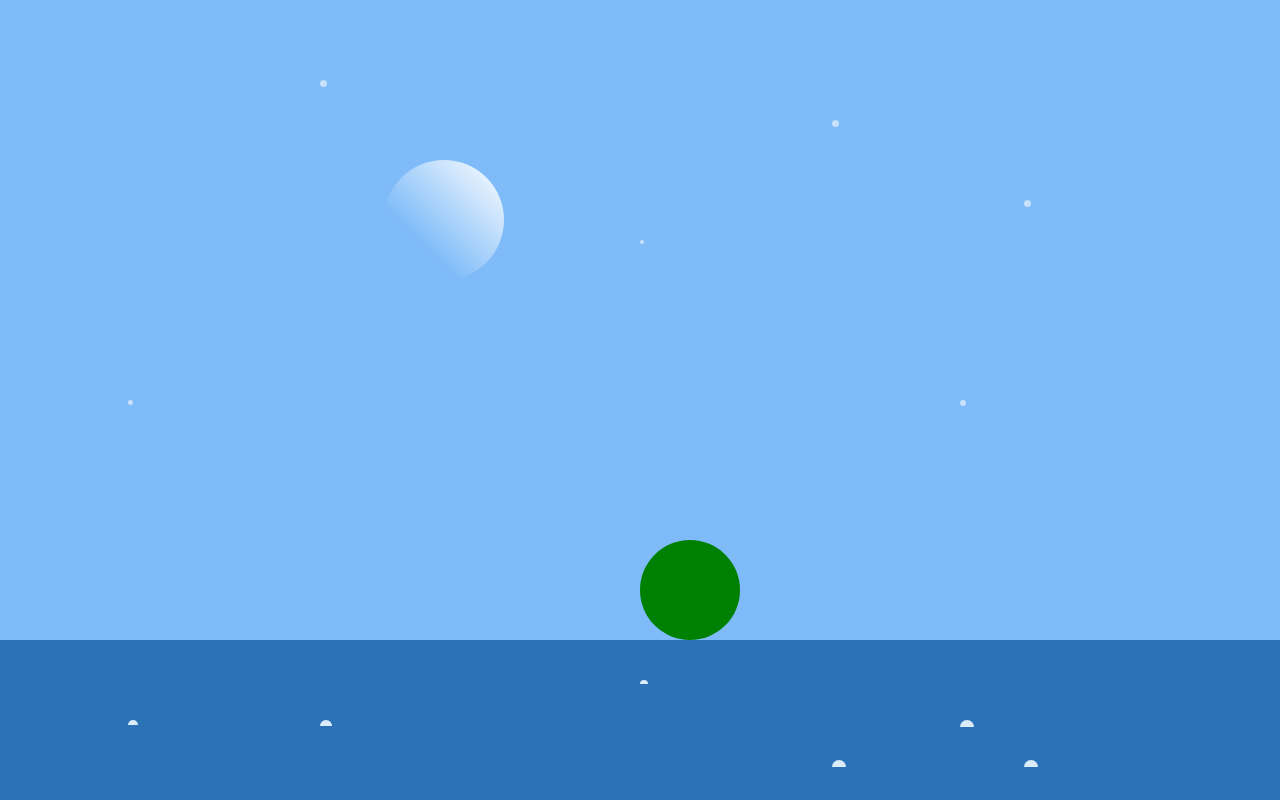
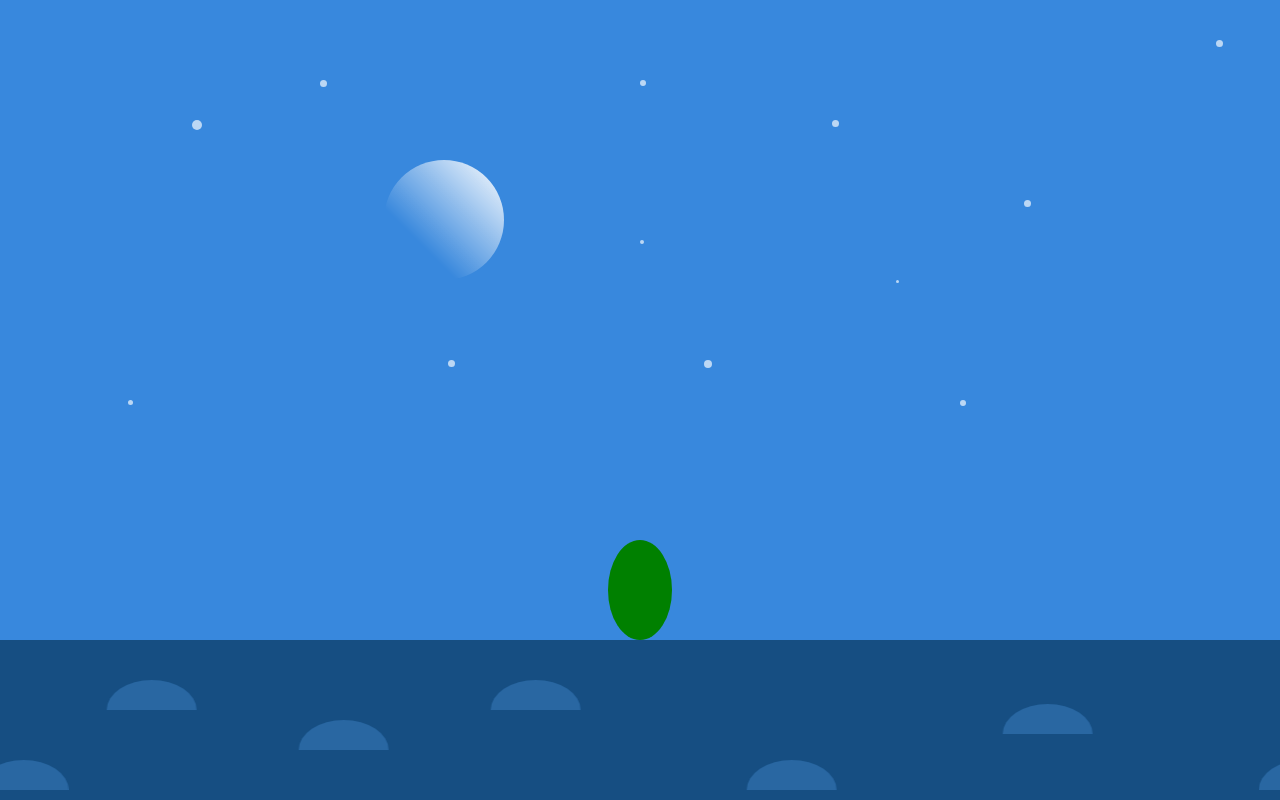
Before and after one commit to mattorme/star-wars-css, a plain HTML site: page index.html in a window 1280 px wide. Drawn offline with Linux system fonts and the light colour scheme.

Commit message:
removed scroll and added more stars, made rocks semi circle

```diff
--- a/index.html
+++ b/index.html
@@ -15,6 +15,12 @@
       <div class="star star-4"></div>
       <div class="star star-5"></div>
       <div class="star star-6"></div>
+      <div class="star star-7"></div>
+      <div class="star star-8"></div>
+      <div class="star star-9"></div>
+      <div class="star star-10"></div>
+      <div class="star star-11"></div>
+      <div class="star star-12"></div>
 
       <div class="moon"></div>
 
@@ -33,6 +39,8 @@
       <div class="rock rock-4-off"></div>
       <div class="rock rock-5-off"></div>
       <div class="rock rock-6-off"></div>
+
+      <!-- Mountains -->
     </div>
     <div class="atat"></div>
   </body>
--- a/stylesheets/main.css
+++ b/stylesheets/main.css
@@ -7,6 +7,8 @@
 body,
 html {
   height: 100%;
+  overflow-y: hidden;
+  overflow-x: hidden;
 }
 
 .background {
@@ -22,7 +24,7 @@ html {
   left: 0;
   width: 100%;
   height: 20%; /* Black section takes up 20% of the screen height */
-  background-color: rgb(43, 115, 182);
+  background-color: rgb(22, 78, 130);
 }
 
 .background::after {
@@ -32,7 +34,7 @@ html {
   left: 0;
   width: 100%;
   height: 80%; /* Blue section takes up 80% of the screen height */
-  background-color: rgb(126, 187, 248);
+  background-color: rgb(56, 136, 221);
 }
 
 .star {
@@ -84,6 +86,48 @@ html {
   left: 65%;
 }
 
+.star-7 {
+  width: 7px;
+  height: 7px;
+  top: 5%;
+  left: 95%;
+}
+
+.star-8 {
+  width: 3px;
+  height: 3px;
+  top: 35%;
+  left: 70%;
+}
+
+.star-9 {
+  width: 10px;
+  height: 10px;
+  top: 15%;
+  left: 15%;
+}
+
+.star-10 {
+  width: 6px;
+  height: 6px;
+  top: 10%;
+  left: 50%;
+}
+
+.star-11 {
+  width: 7px;
+  height: 7px;
+  top: 45%;
+  left: 35%;
+}
+
+.star-12 {
+  width: 8px;
+  height: 8px;
+  top: 45%;
+  left: 55%;
+}
+
 .moon {
   position: absolute;
   top: 20%;
@@ -102,101 +146,104 @@ html {
 
 .rock {
   position: absolute;
-  background-color: rgb(220, 235, 250);
-  border-radius: 150px 150px 0 0;
+  background-color: rgb(41, 103, 162);
+  border-radius: 0;
+  border-top-left-radius: 50% 100%;
+  border-top-right-radius: 50% 100%;
   z-index: 1;
-  animation: slide-right 5s linear infinite;
+  animation: slide-right 15s linear infinite;
 }
 
 .rock-1 {
-  width: 14px;
-  height: 7px;
-  top: 90%;
+  width: 90px;
+  height: 30px;
+  top: 85%;
   left: 75%;
 }
 
 .rock-2 {
-  width: 8px;
-  height: 4px;
-  top: 85%;
-  left: 50%;
+  width: 90px;
+  height: 30px;
+  top: 88%;
+  left: 45%;
 }
 
 .rock-3 {
-  width: 12px;
-  height: 6px;
-  top: 90%;
+  width: 90px;
+  height: 30px;
+  top: 95%;
   left: 25%;
 }
 
 .rock-4 {
-  width: 10px;
-  height: 5px;
-  top: 90%;
-  left: 10%;
+  width: 90px;
+  height: 30px;
+  top: 85%;
+  left: 5%;
 }
 
 .rock-5 {
-  width: 14px;
-  height: 7px;
-  top: 95%;
-  left: 80%;
+  width: 90px;
+  height: 30px;
+  top: 90%;
+  left: 90%;
 }
 
 .rock-6 {
-  width: 14px;
-  height: 7px;
+  width: 90px;
+  height: 30px;
   top: 95%;
   left: 65%;
 }
 
 .rock-1-off {
-  width: 14px;
-  height: 7px;
-  top: 90%;
+  width: 90px;
+  height: 30px;
+  top: 85%;
   left: -25%;
 }
+
 .rock-2-off {
-  width: 8px;
-  height: 4px;
-  top: 85%;
-  left: -50%;
+  width: 90px;
+  height: 30px;
+  top: 88%;
+  left: -55%;
 }
 
 .rock-3-off {
-  width: 12px;
-  height: 6px;
-  top: 90%;
+  width: 90px;
+  height: 30px;
+  top: 95%;
   left: -75%;
 }
 
 .rock-4-off {
-  width: 10px;
-  height: 5px;
-  top: 90%;
-  left: -90%;
+  width: 90px;
+  height: 30px;
+  top: 85%;
+  left: -95%;
 }
 
 .rock-5-off {
-  width: 14px;
-  height: 7px;
-  top: 95%;
-  left: -20%;
+  width: 90px;
+  height: 30px;
+  top: 90%;
+  left: -10%;
 }
 
 .rock-6-off {
-  width: 14px;
-  height: 7px;
+  width: 90px;
+  height: 30px;
   top: 95%;
   left: -35%;
 }
 
 .atat {
   position: absolute;
-  width: 100px;
+  width: 5%;
   height: 100px;
   bottom: 20%; /* This places the element 50px above the bottom-div */
-  left: 50%;
+  left: 47.5%;
   transform: translateX(-50%); /* This centers the element horizontally */
   color: white;
   border-radius: 50%;
```
